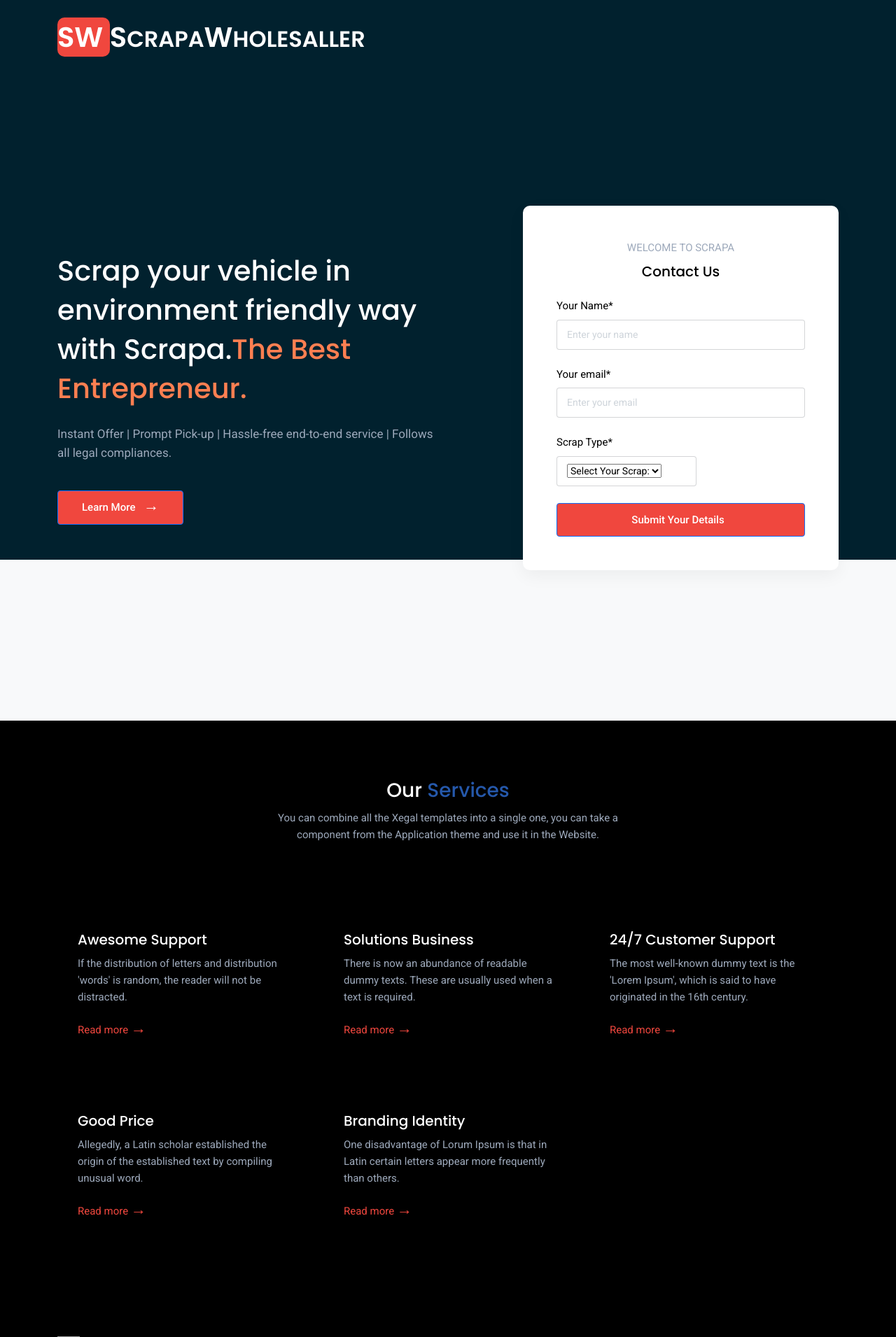
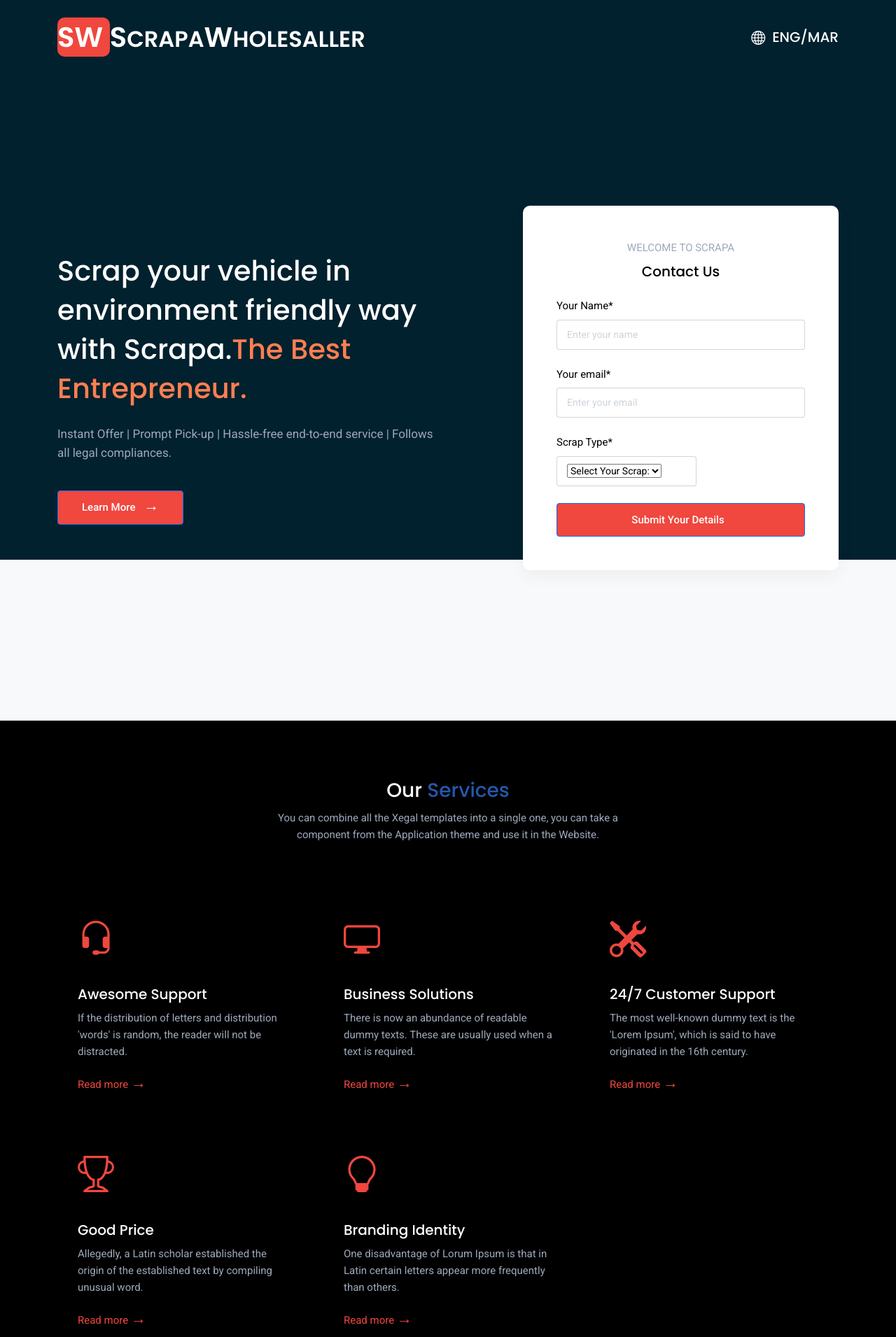
Before and after one commit to AvinashAhire19/scrapa-web, a React (Create React App) app: page / in a window 1280 px wide. Shown: the top 1911 px of the page at 70% size. Built offline with nearby package versions, Linux system fonts and the light colour scheme; grey boxes are pictures that could not be loaded; some icons are missing.

Commit message:
logo changes

```diff
--- a/public/index.html
+++ b/public/index.html
@@ -3,10 +3,11 @@
   <head>
     <meta charset="utf-8" />
     <link rel="icon" href="%PUBLIC_URL%/favicon.ico" />
+
+    <!-- Bootstrap icon -->
     <link rel="stylesheet" href="https://cdn.jsdelivr.net/npm/bootstrap-icons@1.3.0/font/bootstrap-icons.css">
     <link rel="stylesheet" href="https://unpkg.com/aos@next/dist/aos.css" />
 
-     <!-- Swiper-slider Css -->
      <link rel="stylesheet" href="./css/swiper-bundle.min.css">
     <meta name="viewport" content="width=device-width, initial-scale=1" />
     <meta name="theme-color" content="#000000" />
@@ -15,39 +16,16 @@
       content="Web site created using create-react-app"
     />
 
+    <!-- <link rel="https://www.google.com/url?q=https://cdn.jsdelivr.net/npm/bootstrap-material-design-icons@2.2.0/index.min.js&sa=D&source=hangouts&ust=1656397783412000&usg=AOvVaw3ZgqLAmzLiWzwupzVn1tZZ"/> -->
 
-    <link rel="apple-touch-icon" href="%PUBLIC_URL%/logo192.png" />
+    <link rel="manifest" href="%PUBLIC_URL%/manifest.json" />
 
-    <link rel="https://www.google.com/url?q=https://cdn.jsdelivr.net/npm/bootstrap-material-design-icons@2.2.0/index.min.js&sa=D&source=hangouts&ust=1656397783412000&usg=AOvVaw3ZgqLAmzLiWzwupzVn1tZZ"/>
-    <!--
-      manifest.json provides metadata used when your web app is installed on a
-      user's mobile device or desktop. See https://developers.google.com/web/fundamentals/web-app-manifest/
-    -->
-    <link rel="manifest" href="%PUBLIC_URL%/manifest.json" />
-    <!--
-      Notice the use of %PUBLIC_URL% in the tags above.
-      It will be replaced with the URL of the `public` folder during the build.
-      Only files inside the `public` folder can be referenced from the HTML.
-
-      Unlike "/favicon.ico" or "favicon.ico", "%PUBLIC_URL%/favicon.ico" will
-      work correctly both with client-side routing and a non-root public URL.
-      Learn how to configure a non-root public URL by running `npm run build`.
-    -->
     <title>React App</title>
   </head>
   <body>
     <noscript>You need to enable JavaScript to run this app.</noscript>
     <div id="root"></div>
-    <!--
-      This HTML file is a template.
-      If you open it directly in the browser, you will see an empty page.
 
-      You can add webfonts, meta tags, or analytics to this file.
-      The build step will place the bundled scripts into the <body> tag.
-
-      To begin the development, run `npm start` or `yarn start`.
-      To create a production bundle, use `npm run build` or `yarn build`.
-    -->
     <script src="https://unpkg.com/aos@next/dist/aos.js"></script>
     <script>
       AOS.init();
--- a/src/App.css
+++ b/src/App.css
@@ -1527,3 +1527,13 @@ p .counters {
 
 
   }
+/* service icon */
+  .iconSize{
+    font-size: 52px;
+    color: #f0473e;
+  }
+
+  .language-icon{
+      display: flex;
+      font-size: 20px;
+  }
--- a/src/components/Footer.jsx
+++ b/src/components/Footer.jsx
@@ -61,7 +61,7 @@ const Footer = () => {
                     <div class="col-md-12">
                         <div class="text-center text-muted">
                             <p class="mb-0 f-15">
-                                <script>document.write(new Date().getFullYear())</script> &copy; Xegal - Premium Landing Template by <a href="https://pichforest.com/" target="_blank" class="text-reset text-decoration-underline">Pichforest</a>
+                                <script>document.write(new Date().getFullYear())</script> &copy; Scrapa - Landing Compony <a href="https://pichforest.com/" target="_blank" class="text-reset text-decoration-underline">Pichforest</a>
                             </p>
                         </div>
                     </div>
--- a/src/components/Navigation.jsx
+++ b/src/components/Navigation.jsx
@@ -18,10 +18,14 @@ const Navigation = () => {
                  </h2>
             </div>
           </a>
-          <button className="navbar-toggler" type="button" data-bs-toggle="collapse" data-bs-target="#navbarCollapse"
+          <div className='language-icon'>
+            <i className="bi bi-globe" ></i>
+            <h6 style={{ "paddingLeft": "10px" , "fontSize" : "20px"}}>ENG/MAR</h6>
+          </div>
+          {/* <button className="navbar-toggler" type="button" data-bs-toggle="collapse" data-bs-target="#navbarCollapse"
                     aria-controls="navbarCollapse" aria-expanded="false" aria-label="Toggle navigation">
                     <span className="mdi mdi-menu"></span>
-          </button>
+          </button> */}
           </div>
       </nav>
     </div>
--- a/src/components/Service.jsx
+++ b/src/components/Service.jsx
@@ -23,7 +23,7 @@ const Service = () => {
                     <div className="col-lg-4 col-md-6">
                         <div className="service-box mt-4">
                             <div className="mb-4">
-                                <i className="pe-7s-headphones service-icon"></i>
+                                <i className="bi bi-headset iconSize"></i>
                             </div>
                             <div className="service-content">
                                 <h5>Awesome Support</h5>
@@ -38,10 +38,10 @@ const Service = () => {
                     <div className="col-lg-4 col-md-6">
                         <div className="service-box mt-4">
                             <div className="mb-4">
-                                <i className="pe-7s-tools service-icon"></i>
+                                <i className="bi bi-display iconSize"></i>
                             </div>
                             <div className="service-content">
-                                <h5>Solutions Business</h5>
+                                <h5>Business Solutions</h5>
                                 <p className="mb-4">There is now an abundance of readable dummy texts. These are usually used when a text is required.</p>
                                 <a href="#">Read more <span className="right-icon">&#8594;</span></a>
                             </div>
@@ -53,7 +53,7 @@ const Service = () => {
                     <div className="col-lg-4 col-md-6">
                         <div className="service-box mt-4">
                             <div className="mb-4">
-                                <i className="pe-7s-display1 service-icon"></i>
+                                <i className="bi bi-tools iconSize"></i>
                             </div>
                             <div className="service-content">
                                 <h5>24/7 Customer Support</h5>
@@ -63,12 +63,12 @@ const Service = () => {
                         </div>
                         {/* <!--end service-box--> */}
                     </div>
-                    {/* <!--end col--> */}
+
 
                     <div className="col-lg-4 col-md-6">
                         <div className="service-box mt-4">
                             <div className="mb-4">
-                                <i className="pe-7s-cup service-icon"></i>
+                                <i className="bi bi-trophy iconSize"></i>
                             </div>
                             <div className="service-content">
                                 <h5>Good Price</h5>
@@ -83,7 +83,7 @@ const Service = () => {
                     <div className="col-lg-4 col-md-6">
                         <div className="service-box mt-4">
                             <div className="mb-4">
-                                <i className="pe-7s-light service-icon"></i>
+                                <i className="bi bi-lightbulb iconSize"></i>
                             </div>
                             <div className="service-content">
                                 <h5>Branding Identity</h5>
```
Also changed, not shown: 1 other file (tests, documents, lock files or other folders).
